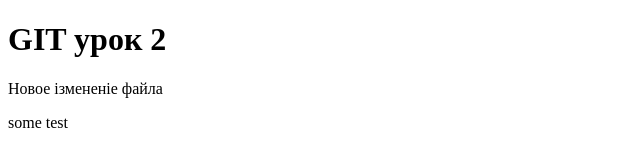
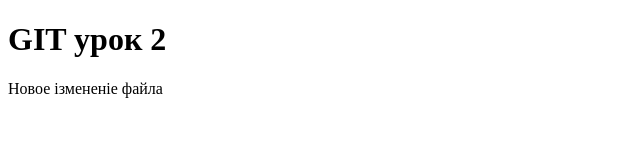
Before and after one commit to last-m/test, a plain HTML site: page index.html in a window 1280 px wide. Shown: the full height of the page, 0-640 px from the left. Drawn offline with Linux system fonts and the light colour scheme.

Commit message:
tree commit

```diff
--- a/index.html
+++ b/index.html
@@ -6,6 +6,6 @@
 <body>
 	<h1>GIT урок 2</h1>
 	<p>Новое ізмененіе файла</p>
-	<p>some test</p>
+
 </body>
 </html>
```
